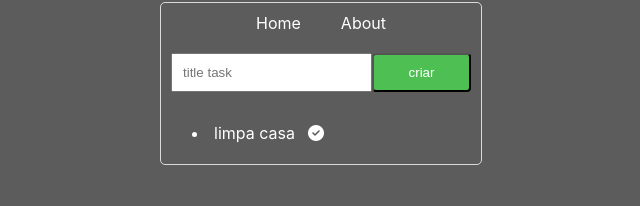
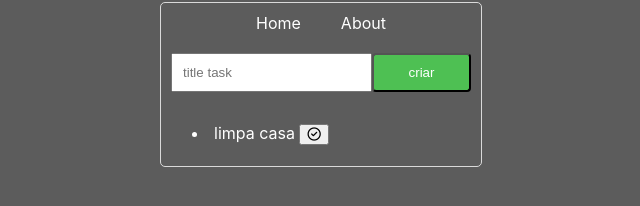
Before and after one commit to pacman2020/reactjs, a React (Create React App) app: page / in a window 1280 px wide. Shown: the part 126-332 px from the top of the page, without its empty margins (288-928 px from the left). Built offline with nearby package versions, Linux system fonts and the light colour scheme; the HTML template or start-up script is replaced by a standard one.

Commit message:
funcionalidade conclusão de tarefa

```diff
--- a/src/compontens/FormTask.js
+++ b/src/compontens/FormTask.js
@@ -5,11 +5,15 @@ import NavBar from '../compontens/NavBar';
 
 
 const FormTask = () =>{
-  const [tasks, setTasks ] = React.useState([{ id: 1, title: 'limpa casa', concluido: true }])
+  const [tasks, setTasks ] = React.useState([{ id: 1, title: 'limpa casa', concluido: false }])
   const [title, setTitle] = React.useState('')
 
   function handsetTasks(e){
     e.preventDefault();
+
+    if(title === ''){
+      return alert('preencha o campo');
+    }
 
     const newTask = {
       id: Date.now(),
--- a/src/compontens/ListTasks.js
+++ b/src/compontens/ListTasks.js
@@ -2,16 +2,31 @@ import React from "react";
 import '../style.css';
 
 const ListTask = ({ tasks, setTasks }) =>{
+
+  function handConcluidoTask(task){
+
+    setTasks(
+      tasks.map((item)=>{
+        if(item.id === task.id){
+          return { ...item, concluido: !item.concluido }
+        }
+        return item
+      })
+    )
+  }
 
   return (
     <>
         <ul>
           {tasks.map(task =>(
             <li key={task.id} >
-              <span>{task.title}</span>
-              <span className="concluido" >
-                { task.concluido ? <i class="fas fa-check-circle"></i>:
-                <i class="far fa-play-circle"></i>}</span>
+              <span>{task.title} </span>
+              <button onClick={()=> handConcluidoTask(task) } >
+                { task.concluido ?
+                  <i class="fas fa-check-circle"></i>:
+                  <i class="far fa-check-circle"></i>
+                }
+              </button>
             </li>
           )) }
         </ul>
```
